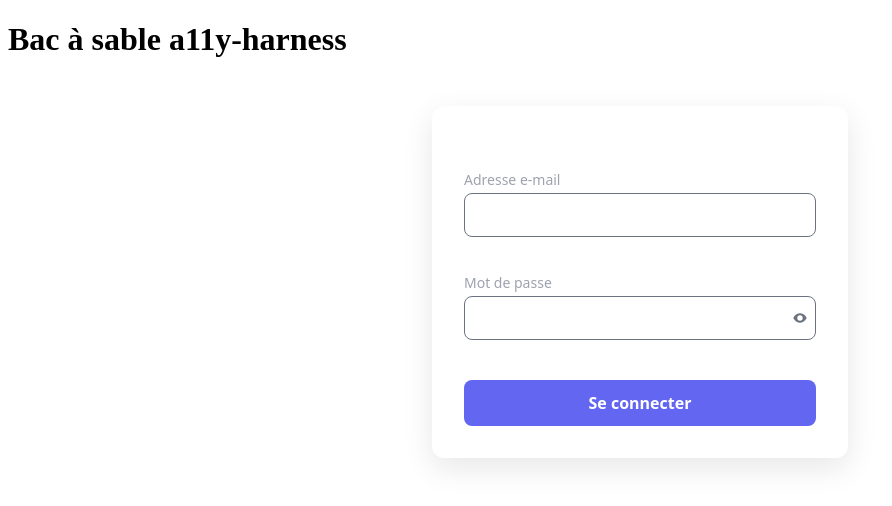
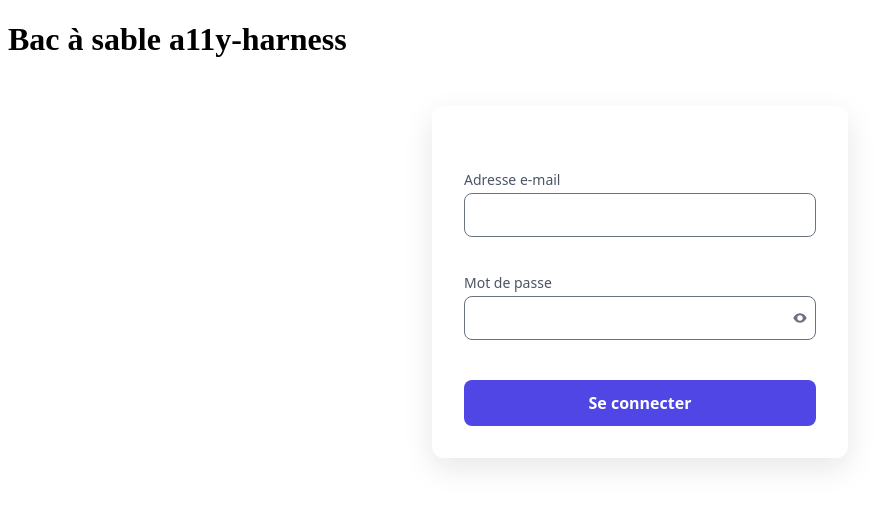
Before and after one commit to Yoann-Fortin/a11y-harness, a React (Vite) app in the folder playground/: page / in a window 1280 px wide. Shown: the top 506 px of the page, without its empty margins (0-892 px from the left). Built offline with nearby package versions, Linux system fonts and the light colour scheme.

Commit message:
fix(playground): darken the text colours of the login form

```diff
--- a/playground/src/login-form/LoginForm.css
+++ b/playground/src/login-form/LoginForm.css
@@ -21,7 +21,7 @@ form label {
   margin-bottom: 4px;
   font-size: 0.875rem;
   font-weight: 500;
-  color: #9ca3af;
+  color: #4b5563;
 }
 
 form input {
@@ -62,7 +62,7 @@ form p {
   min-height: 1.25rem;
   margin: 4px 0 0;
   font-size: 0.875rem;
-  color: #f87171;
+  color: #dc2626;
 }
 
 form p[role="alert"] {
@@ -76,7 +76,7 @@ form button[type="submit"] {
   font: inherit;
   font-weight: 600;
   color: #ffffff;
-  background: #6366f1;
+  background: #4f46e5;
   border: 0;
   border-radius: 8px;
   cursor: pointer;
```
Also changed, not shown: 1 other file (tests, documents, lock files or other folders).
